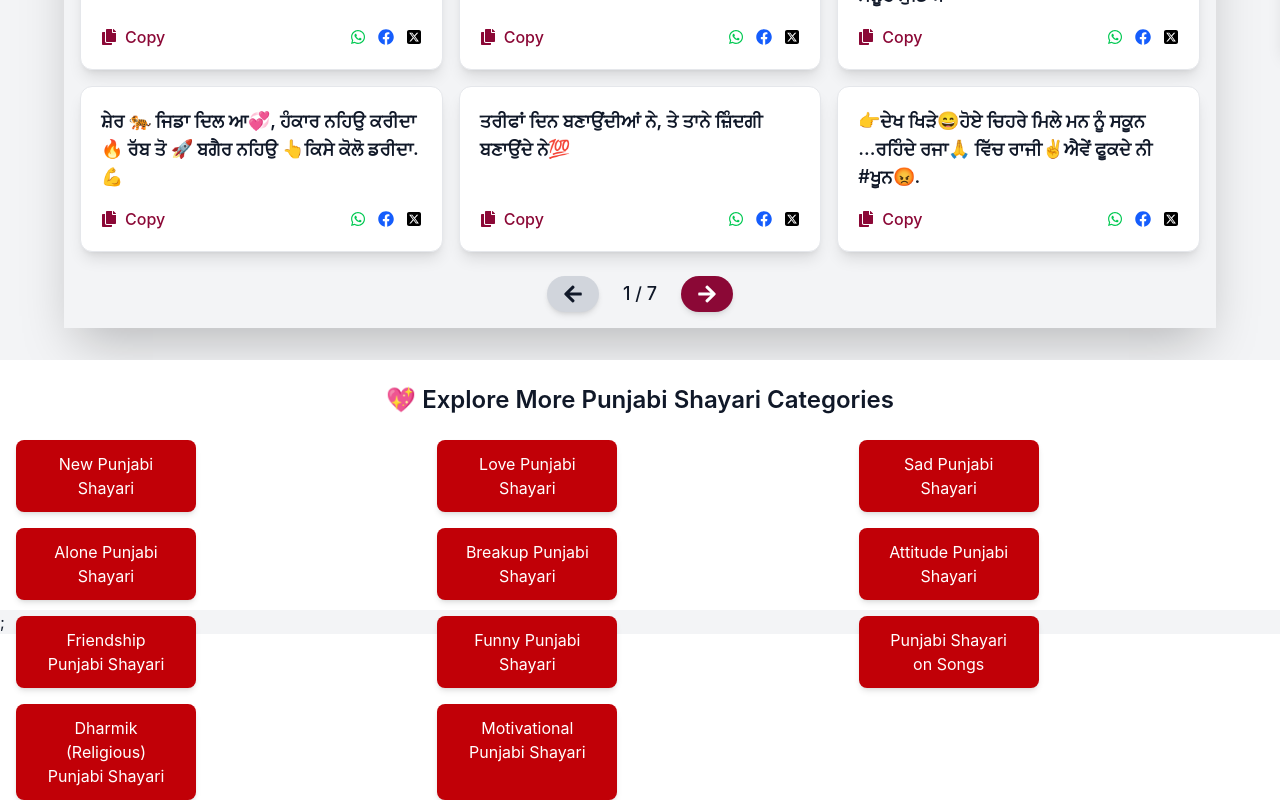
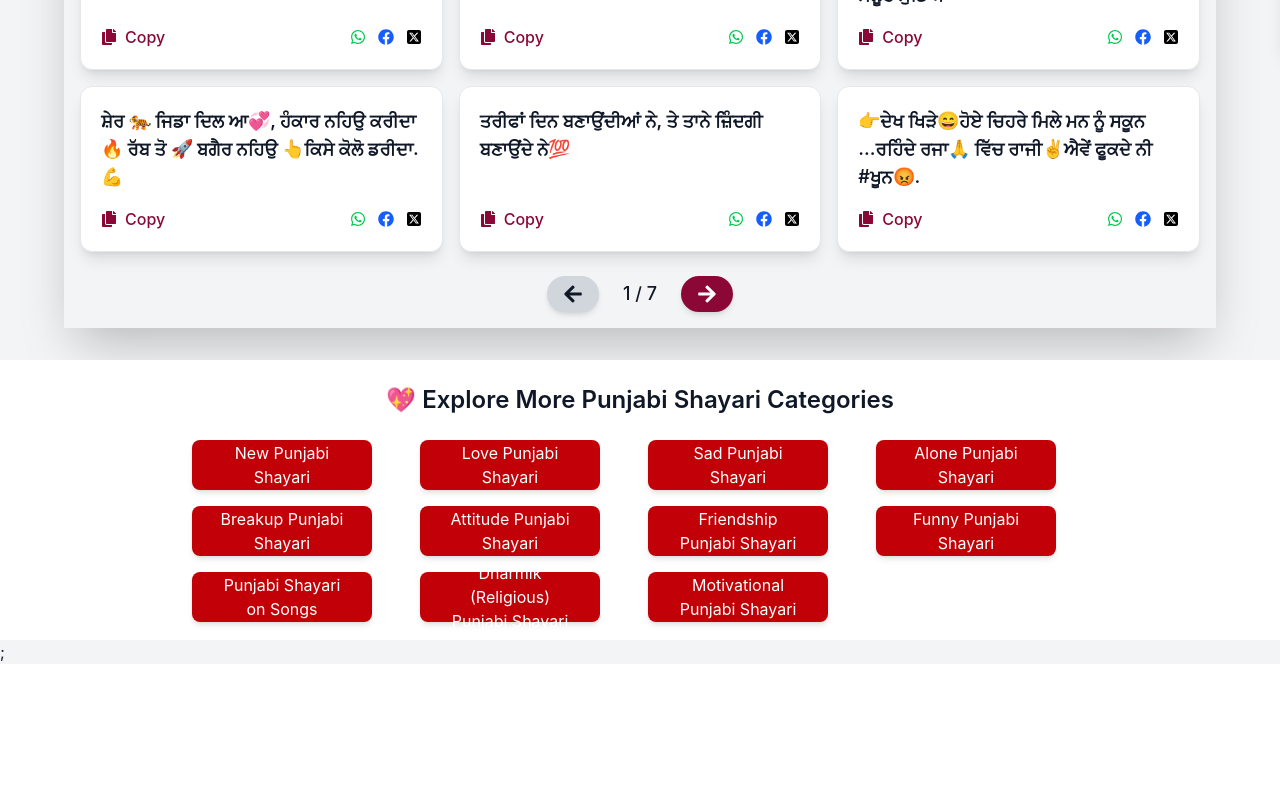
Before and after one commit to prabh-ux/ShayariApp, a React (Vite) app: page / in a window 1280 px wide. Shown: the part 748-1548 px from the top of the page. After the commit the page ends 1412 px from the top, so only its background shows below. Built offline with nearby package versions, Linux system fonts and the light colour scheme.

Commit message:
fix4 layout shift

```diff
--- a/src/components/ShayariCategories.jsx
+++ b/src/components/ShayariCategories.jsx
@@ -1,27 +1,33 @@
-import React from 'react'
+import React from 'react';
 import { categories } from "../Data/FetchData";
 import { Link } from "react-router-dom";
+
 const ShayariCategories = () => {
   return (
-<section className="bg-white py-6 px-[1rem] text-center h-[250px]">
+    <section className="bg-white py-6 px-[1rem] text-center h-[280px] flex flex-col items-center justify-start">
+      {/* Title with reserved space to prevent CLS */}
+      <h2 className="text-2xl font-semibold text-center min-h-[40px]">
+        💖 Explore More Punjabi Shayari Categories
+      </h2>
 
-        <h2 className="text-2xl font-semibold text-center ">💖 Explore More Punjabi Shayari Categories</h2>
-        <div className="grid md:grid-cols-3  justify-center gap-4 mt-6 min-h-[100px]">
-
+      {/* Categories container with consistent spacing */}
+      <div className="grid grid-cols-2 sm:grid-cols-3 lg:grid-cols-4 gap-4 mt-4 w-full max-w-4xl">
         {categories.map((category) => (
           <Link
             key={category.path}
             to={category.path.replace(":pageNo", "1")}
-           className="w-[180px] px-6 py-3 bg-red-700 text-white rounded-lg shadow-md hover:bg-red-600 text-center"
+            className="w-[180px] h-[50px] flex items-center justify-center px-6 py-3 bg-red-700 text-white rounded-lg shadow-md hover:bg-red-600 text-center transition"
+            aria-label={`Explore ${category.label}`}
           >
             {category.label}
           </Link>
+        ))}
+      </div>
 
-          ))}
-
-        </div>
+      {/* Invisible Placeholder to reserve space */}
+      <div className="h-[50px] invisible">Placeholder</div>
     </section>
-  )
+  );
 }
 
-export default ShayariCategories
+export default ShayariCategories;
```
Lines whose indentation alone changed are shown as unchanged.
